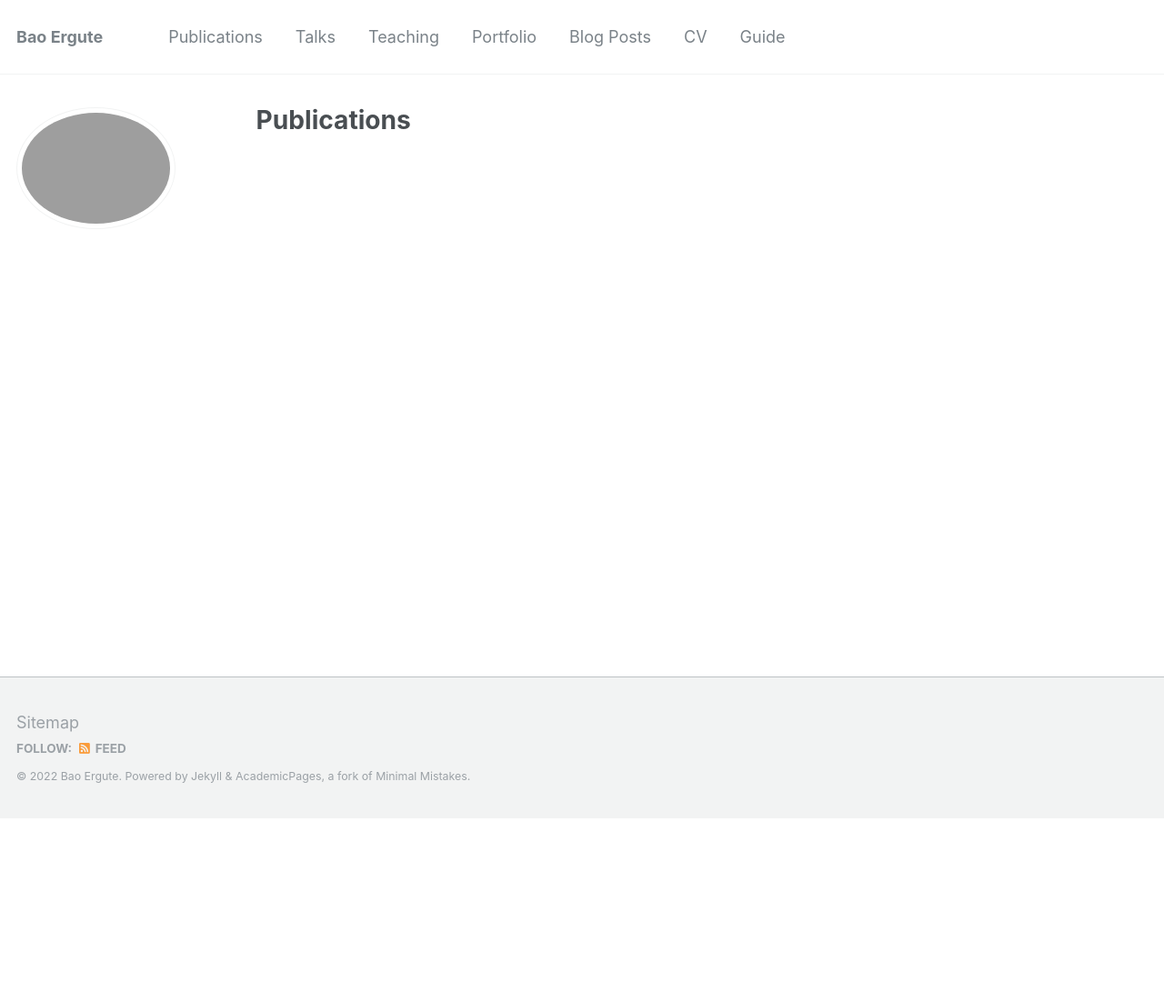
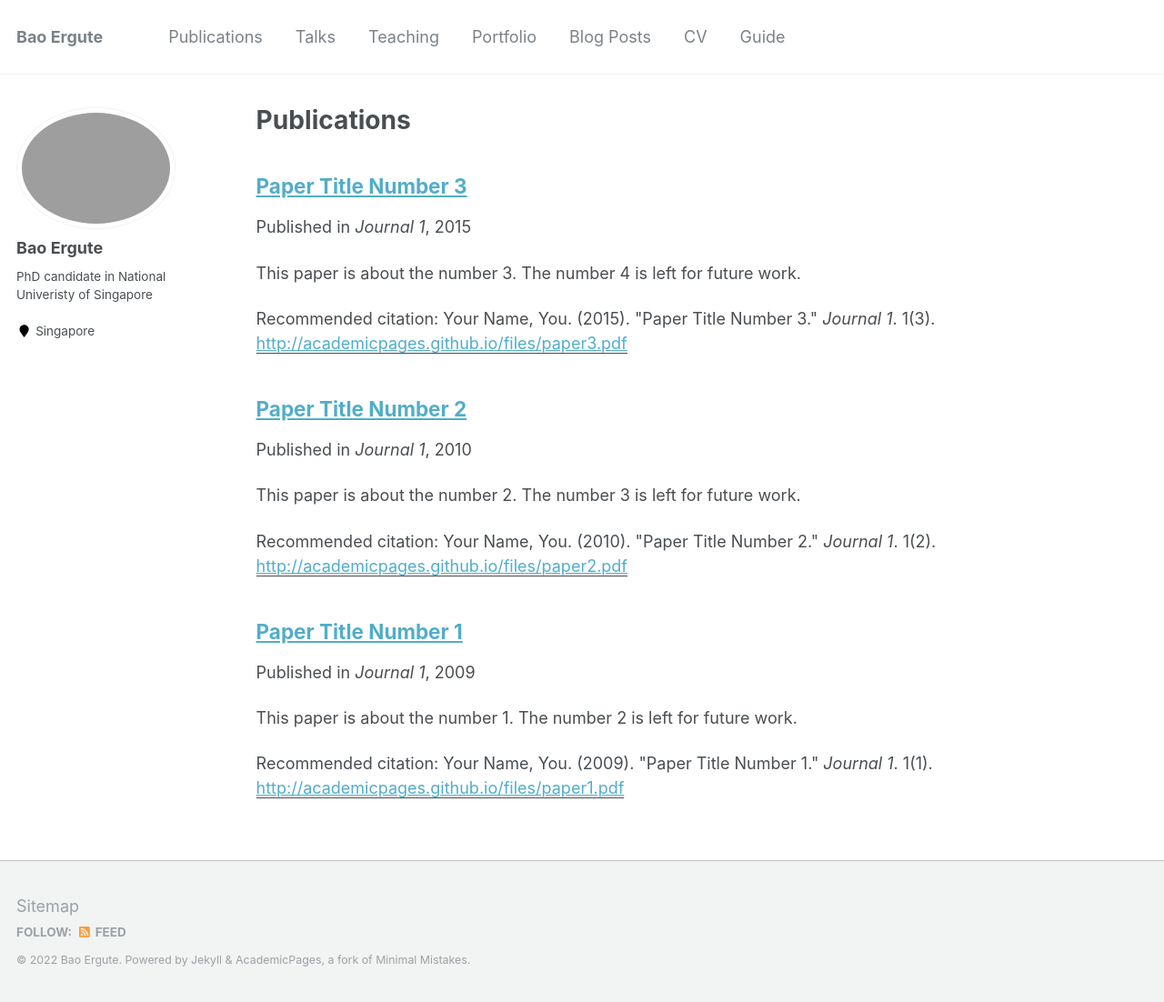
Before and after one commit to paulgute/paulgute.github.io, a Jekyll site: the page built from _pages/publications.md, in a window 1280 px wide. Shown: the whole page at 91% size. Built offline with Jekyll 4.4.1, drawn with Linux system fonts in a browser that asks for light colours; before the commit the page ends 900 px from its top, so only the background shows below that.

Commit message:
Update _config.yml

```diff
--- a/_config.yml
+++ b/_config.yml
@@ -78,44 +78,44 @@ analytics:
     tracking_id          :
 
 
-# # Site Author
-# author:
-#   name             : "Your Sidebar Name"
-#   avatar           : "profile.png"
-#   bio              : "Your biography for the left-hand sidebar"
-#   location         : "Location"
-#   employer         :
-#   pubmed           : "https://www.ncbi.nlm.nih.gov/pubmed/?term=john+snow"
-#   googlescholar    : "http://yourfullgooglescholarurl.com"
-#   email            :
-#   researchgate     :  # example: "https://www.researchgate.net/profile/yourprofile"
-#   uri              :
-#   bitbucket        :
-#   codepen          :
-#   dribbble         :
-#   flickr           :
-#   facebook         :
-#   foursquare       :
-#   github           : "academicpages"
-#   google_plus      :
-#   keybase          :
-#   instagram        :
-#   impactstory      : #"https://profiles.impactstory.org/u/xxxx-xxxx-xxxx-xxxx"
-#   lastfm           :
-#   linkedin         :
-#   orcid            : "http://orcid.org/yourorcidurl"
-#   pinterest        :
-#   soundcloud       :
-#   stackoverflow    : # http://stackoverflow.com/users/123456/username
-#   steam            :
-#   tumblr           :
-#   twitter          : "replacethistwitterhandle"
-#   vine             :
-#   weibo            :
-#   xing             :
-#   youtube          :
-#   wikipedia        :
-#
+# Site Author
+author:
+  name             : "Bao Ergute"
+  # avatar           : "profile.png"
+  bio              : "PhD candidate in National Univeristy of Singapore"
+  location         : "Singapore"
+  employer         :
+  pubmed           :
+  googlescholar    :
+  email            :
+  researchgate     :  # example: "https://www.researchgate.net/profile/yourprofile"
+  uri              :
+  bitbucket        :
+  codepen          :
+  dribbble         :
+  flickr           :
+  facebook         :
+  foursquare       :
+  github           :
+  google_plus      :
+  keybase          :
+  instagram        :
+  impactstory      : #"https://profiles.impactstory.org/u/xxxx-xxxx-xxxx-xxxx"
+  lastfm           :
+  linkedin         :
+  orcid            :
+  pinterest        :
+  soundcloud       :
+  stackoverflow    : # http://stackoverflow.com/users/123456/username
+  steam            :
+  tumblr           :
+  twitter          :
+  vine             :
+  weibo            :
+  xing             :
+  youtube          :
+  wikipedia        :
+
 
 # Reading Files
 include:
@@ -173,20 +173,20 @@ kramdown:
   enable_coderay: false
 
 
-# # Collections
-# collections:
-#   teaching:
-#     output: true
-#     permalink: /:collection/:path/
-#   publications:
-#     output: true
-#     permalink: /:collection/:path/
-#   portfolio:
-#     output: true
-#     permalink: /:collection/:path/
-#   talks:
-#     output: true
-#     permalink: /:collection/:path/
+# Collections
+collections:
+  teaching:
+    output: true
+    permalink: /:collection/:path/
+  publications:
+    output: true
+    permalink: /:collection/:path/
+  portfolio:
+    output: true
+    permalink: /:collection/:path/
+  talks:
+    output: true
+    permalink: /:collection/:path/
 
 
 # Defaults
```
